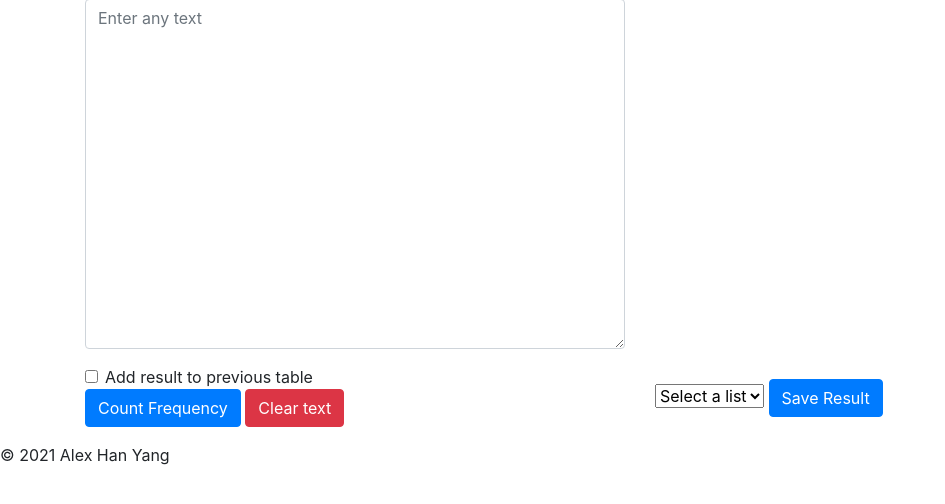
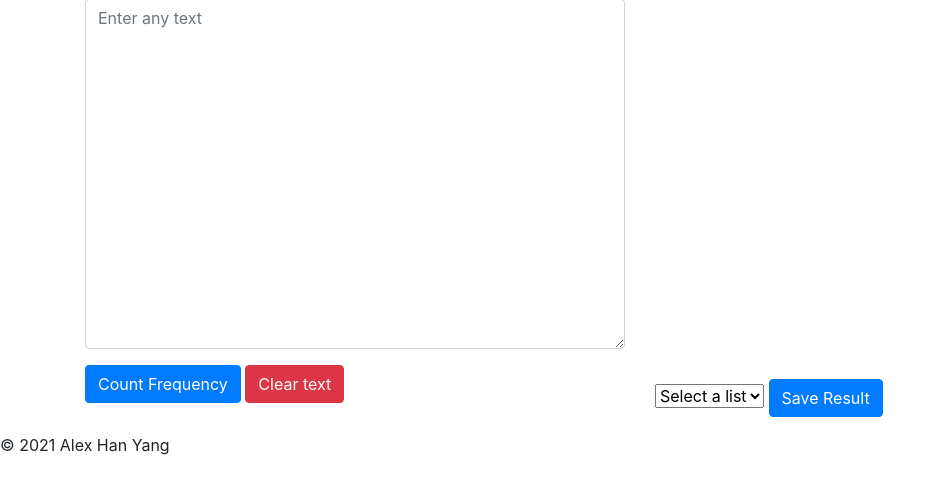
Before and after one commit to alexhyang/FE-portfolio-with-Django-Heroku, a Django app: page / in a window 1280 px wide. Shown: the part 177-681 px from the top of the page, without its empty margins (0-945 px from the left). Run offline with Django 3.2, Linux system fonts and the light colour scheme; some libraries are stand-ins or nearby versions.

Commit message:
removed unnecessary cumulative frequency

```diff
--- a/vocabulary/static/vocabulary/index.js
+++ b/vocabulary/static/vocabulary/index.js
@@ -1,10 +1,8 @@
 $(function(){
-
-    let existingFreqObj = {};
 
     $('#count').on('click', () => {
         let textDict = countFreq(strToArr($('#textarea').val()));
-        showTable(textDict, $('#freq-table'), $('#addToLastCheck').is(':checked'));
+        showTable(textDict, $('#freq-table'));
         return false;
     })
 
@@ -36,21 +34,10 @@ $(function(){
         return freqObj;
     }
 
-    function showTable(freqObj, tableRef, update) {
+    function showTable(freqObj, tableRef) {
         // obj, table jQuery object -> update table
         // include frequency information in a string
 
-        // update freqObj
-        if (update === true){
-            for (key in freqObj) {
-                if (key in existingFreqObj) {
-                    existingFreqObj[key] += freqObj[key];
-                } else {
-                    existingFreqObj[key] = freqObj[key];
-                }
-            }
-            freqObj = existingFreqObj;
-        }
         // reset table rows
         tableRef.find("tr:gt(0)").remove();
         // show table
--- a/vocabulary/templates/vocabulary/index.html
+++ b/vocabulary/templates/vocabulary/index.html
@@ -31,12 +31,6 @@
                     <textarea id="textarea" class="form-control" rows="14" placeholder="Enter any text"></textarea>
                 </div>
                 <div class="mb-3">
-                    <div class="form-check">
-                        <input class="form-check-input" type="checkbox" value="" id="addToLastCheck">
-                        <label class="form-check-label" for="addToLastCheck">
-                            Add result to previous table
-                        </label>
-                    </div>
                     <button id="count" class="btn btn-primary">Count Frequency</button>
                     <button id="clear" class="btn btn-danger">Clear text</button>
                 </div>
@@ -52,6 +46,8 @@
                 </table>
             </div>
             <div class="mb-3">
+                <form>
+                    <textarea name="result" id="result" style="display: none;"></textarea>
                     <select class="form-select" aria-label=".form-select-lg example">
                         <option selected>Select a list</option>
                         <option value="list1">List 1</option>
@@ -59,6 +55,7 @@
                         <option value="list3">List 3</option>
                       </select>
                     <button id="save" class="btn btn-primary" type="submit">Save Result</button>
+                </form>
             </div>
         </div>
     </div>
```
Lines whose indentation alone changed are shown as unchanged.
